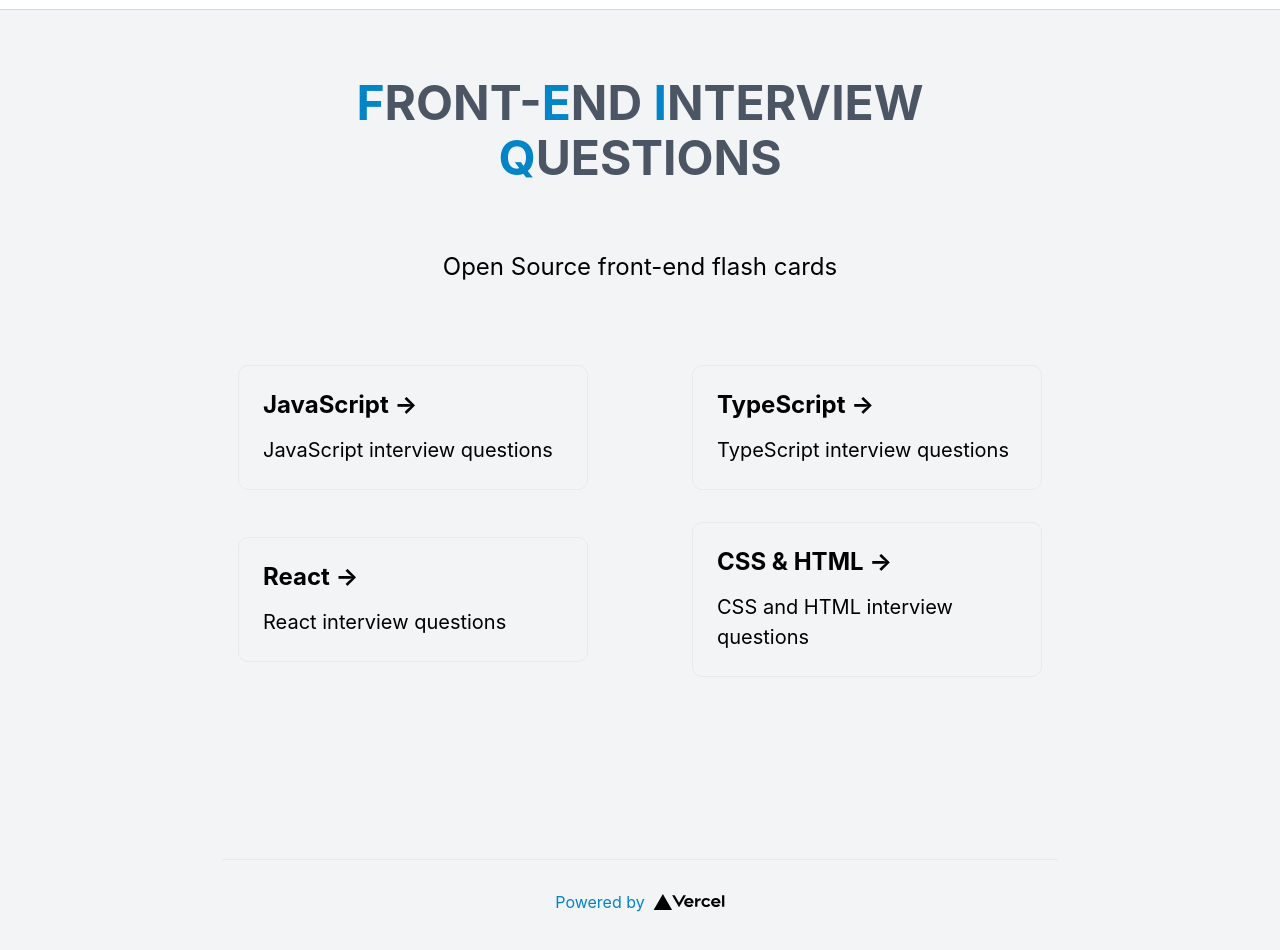
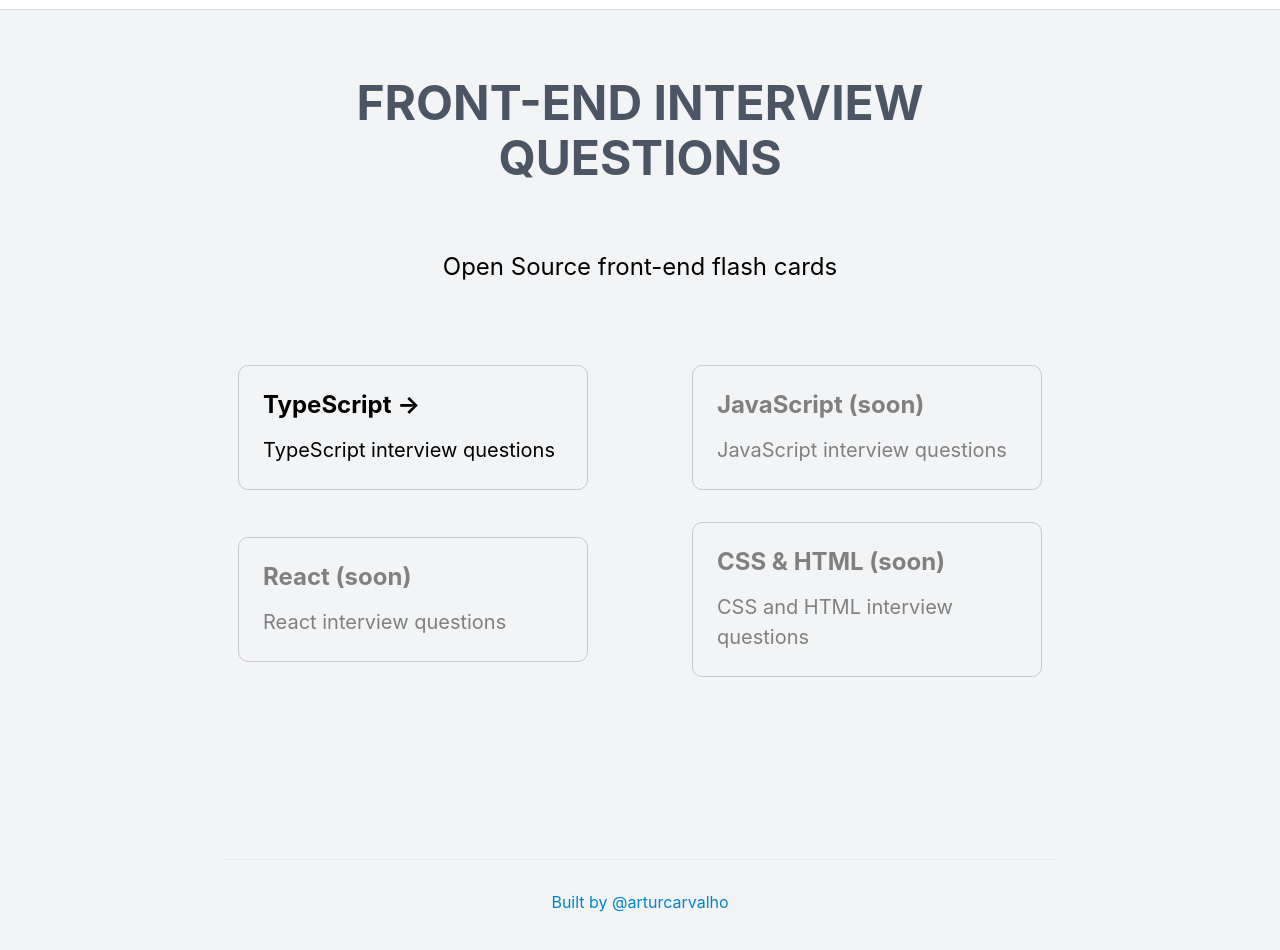
Before and after one commit to arturcarvalho/feiq, a Next.js app: page / in a window 1280 px wide. Shown: the part 60-1010 px from the top of the page. Built offline with nearby package versions, Linux system fonts and the light colour scheme.

Commit message:
Remove unused links (for the moment)

```diff
--- a/components/Header.tsx
+++ b/components/Header.tsx
@@ -9,9 +9,9 @@
           <Link href="/">Home</Link>
         </h2>
         <ul>
-          <li>
-            <Link href="/javascript">JavaScript (soon)</Link>
-          </li>
+          {/* <li>
+            <Link href="/javascript">JavaScript</Link>
+          </li> */}
           <li>
             <Link href="/typescript">TypeScript</Link>
           </li>
--- a/pages/index.tsx
+++ b/pages/index.tsx
@@ -1,57 +1,44 @@
 import type { NextPage } from "next";
-import Head from "next/head";
-import Image from "next/image";
 import styles from "../styles/Home.module.css";
 
 const Home: NextPage = () => {
   return (
     <div className={styles.container}>
-      <Head>
-        <title>Front-End Interview Questions</title>
-        <meta name="description" content="Generated by create next app" />
-        <link rel="icon" href="/favicon.ico" />
-      </Head>
+      <main className={styles.main}>
+        <h1 className={styles.title}>Front-End Interview Questions</h1>
 
-      <main className={styles.main}>
-        <h1 className={styles.title}>
-          <strong>F</strong>ront-<strong>E</strong>nd <strong>I</strong>nterview{" "}
-          <strong>Q</strong>uestions
-        </h1>
-
-        <p className={styles.description}>
-          Open Source front-end flash cards
-        </p>
+        <p className={styles.description}>Open Source front-end flash cards</p>
 
         <div className={styles.grid}>
-          <a href="/javascript" className={styles.card}>
-            <h2>JavaScript &rarr;</h2>
-            <p>JavaScript interview questions</p>
-          </a>
           <a href="/typescript" className={styles.card}>
             <h2>TypeScript &rarr;</h2>
             <p>TypeScript interview questions</p>
           </a>
-          <a href="/react" className={styles.card}>
-            <h2>React &rarr;</h2>
+
+          <div className={styles.soonCard}>
+            <h2>JavaScript (soon)</h2>
+            <p>JavaScript interview questions</p>
+          </div>
+
+          <div className={styles.soonCard}>
+            <h2>React (soon)</h2>
             <p>React interview questions</p>
-          </a>
-          <a href="/css-html" className={styles.card}>
-            <h2>CSS & HTML &rarr;</h2>
+          </div>
+
+          <div className={styles.soonCard}>
+            <h2>CSS & HTML (soon)</h2>
             <p>CSS and HTML interview questions</p>
-          </a>
+          </div>
         </div>
       </main>
 
       <footer className={styles.footer}>
         <a
-          href="https://vercel.com?utm_source=create-next-app&utm_medium=default-template&utm_campaign=create-next-app"
+          href="https:twitter.com/arturcarvalho"
           target="_blank"
           rel="noopener noreferrer"
         >
-          Powered by{" "}
-          <span className={styles.logo}>
-            <Image src="/vercel.svg" alt="Vercel Logo" width={72} height={16} />
-          </span>
+          Built by @arturcarvalho
         </a>
       </footer>
     </div>
--- a/styles/Home.module.css
+++ b/styles/Home.module.css
@@ -45,6 +45,7 @@
     line-height: 1.15;
     font-size: 3rem;
 }
+
 .title strong {
     color: var(--sky-600);
 }
@@ -65,8 +66,7 @@
     border-radius: 5px;
     padding: 0.75rem;
     font-size: 1.1rem;
-  font-family: Menlo, Monaco, Lucida Console, Liberation Mono, DejaVu Sans Mono,
-    Bitstream Vera Sans Mono, Courier New, monospace;
+    font-family: Menlo, Monaco, Lucida Console, Liberation Mono, DejaVu Sans Mono, Bitstream Vera Sans Mono, Courier New, monospace;
 }
 
 .grid {
@@ -76,18 +76,22 @@
     flex-wrap: wrap;
 }
 
-.card {
+.card,
+.soonCard {
     margin: 1rem;
     padding: 1.5rem;
     text-align: left;
     color: inherit;
     text-decoration: none;
-  border: 1px solid #eaeaea;
+    border: 1px solid #c8c8c8;
     border-radius: 10px;
     transition: color 0.15s ease, border-color 0.15s ease;
-
     width: 350px;
     /* max-width: 250px; */
+}
+
+.soonCard {
+    color: gray;
 }
 
 .card:hover,
@@ -97,20 +101,17 @@
     border-color: var(--sky-600);
 }
 
-.card h2 {
+.card h2,
+.soonCard h2 {
     margin: 0 0 1rem 0;
     font-size: 1.5rem;
 }
 
-.card p {
+.card p,
+.soonCard p {
     margin: 0;
     font-size: 1.25rem;
     line-height: 1.5;
-}
-
-.logo {
-  height: 1em;
-  margin-left: 0.5rem;
 }
 
 @media (max-width: 600px) {
```
Also changed, not shown: public/vercel.svg (deleted), 1 other file (tests, documents, lock files or other folders). Lines whose indentation alone changed are shown as unchanged.
